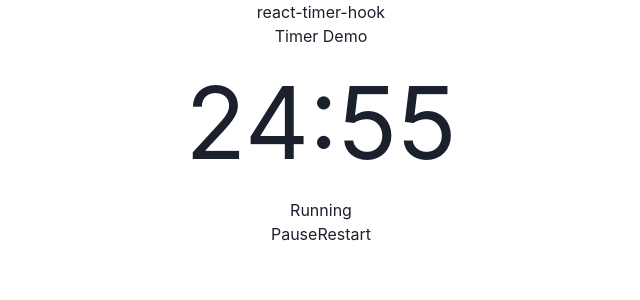
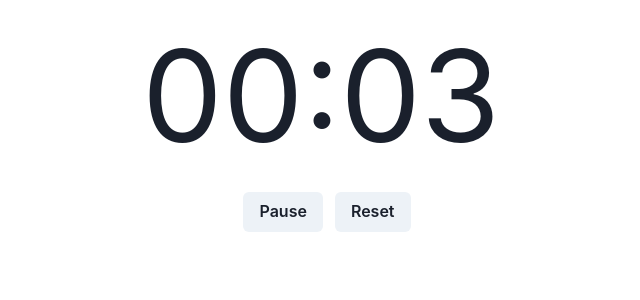
Before and after one commit to sehaku/pomodoro_nextjs, a Next.js app: page /components/Timer in a window 1280 px wide. Shown: the top 300 px of the page, without its empty margins (319-959 px from the left). Built offline with nearby package versions, Linux system fonts and the light colour scheme.

Commit message:
[Clean] Use Countdowntimer.

```diff
--- a/pages/components/Timer.tsx
+++ b/pages/components/Timer.tsx
@@ -1,12 +1,66 @@
-import { useRecoilValue } from "recoil";
-import { timerState } from "../../states/timerState";
-import TimerUI from "./TimerUI";
+import { useRecoilState, useRecoilValue } from "recoil";
+import CountdownTimer from "./CountdownTimer";
+import {
+  breakState,
+  longBreakState,
+  timerState,
+  curTypeTime,
+} from "../../states/timerState";
+import { isPomodoroState } from "../../states/pomodoro";
+import { pomodoroCount } from "../../states/count";
+import { useState } from "react";
+const Timer = () => {
+  const minDuration = useRecoilValue(timerState);
+  const minBreak = useRecoilValue(breakState);
+  const longMinBreak = useRecoilValue(longBreakState);
+  const [time, setTime] = useRecoilState(curTypeTime);
+  const [count, setCount] = useRecoilState(pomodoroCount);
+  const [isPlay, setIsPlay] = useState(true);
+  const [isPomodoro, setIsPomodoro] = useRecoilState(isPomodoroState);
 
-const Timer = () => {
-  const time = new Date();
-  const minDuration = useRecoilValue(timerState);
-  time.setSeconds(time.getSeconds() + minDuration * 60);
-  return <TimerUI expiryTimestamp={time} />;
+
+  const toggleIsPomodoro = (): boolean => {
+    const newIsPomodoro = !isPomodoro;
+    setIsPomodoro(newIsPomodoro);
+    return newIsPomodoro;
+  };
+
+  /**
+  * If isPomodoro equals true, The timer count up the number of repeats.
+  * @param {boolean} isPomodoro
+  * @returns {number} New number of repeats of the timer
+  */
+  const handleCountUp = (isPomodoro: boolean): number => {
+    const newCnt = isPomodoro ? count + 1 : count;
+    setCount(newCnt);
+    return newCnt;
+  };
+  const handleSetTime = (isPomodoro: boolean, count: number): void => {
+    const time = isPomodoro
+      ? minDuration
+      : count % 4 == 0
+      ? longMinBreak
+      : minBreak;
+    setTime(time);
+  };
+  const handleEnd = (): void => {
+    const newIsPomodoro = toggleIsPomodoro();
+    const newCount = handleCountUp(newIsPomodoro);
+    const setTime = handleSetTime(newIsPomodoro, newCount);
+    console.log("handleend");
+  };
+  const handleSetIsPlay = (v: boolean): void => {
+    setIsPlay(v);
+  };
+  return (
+    <CountdownTimer
+      duration={time * 1000} // Convert millisecond to second (time: millisecond)
+      handleEnd={handleEnd}
+      handleSetIsPlay={handleSetIsPlay}
+      isPlay={isPlay}
+      isPomodoro={isPomodoro}
+    />
+  );
 };
 
 export default Timer;
```
